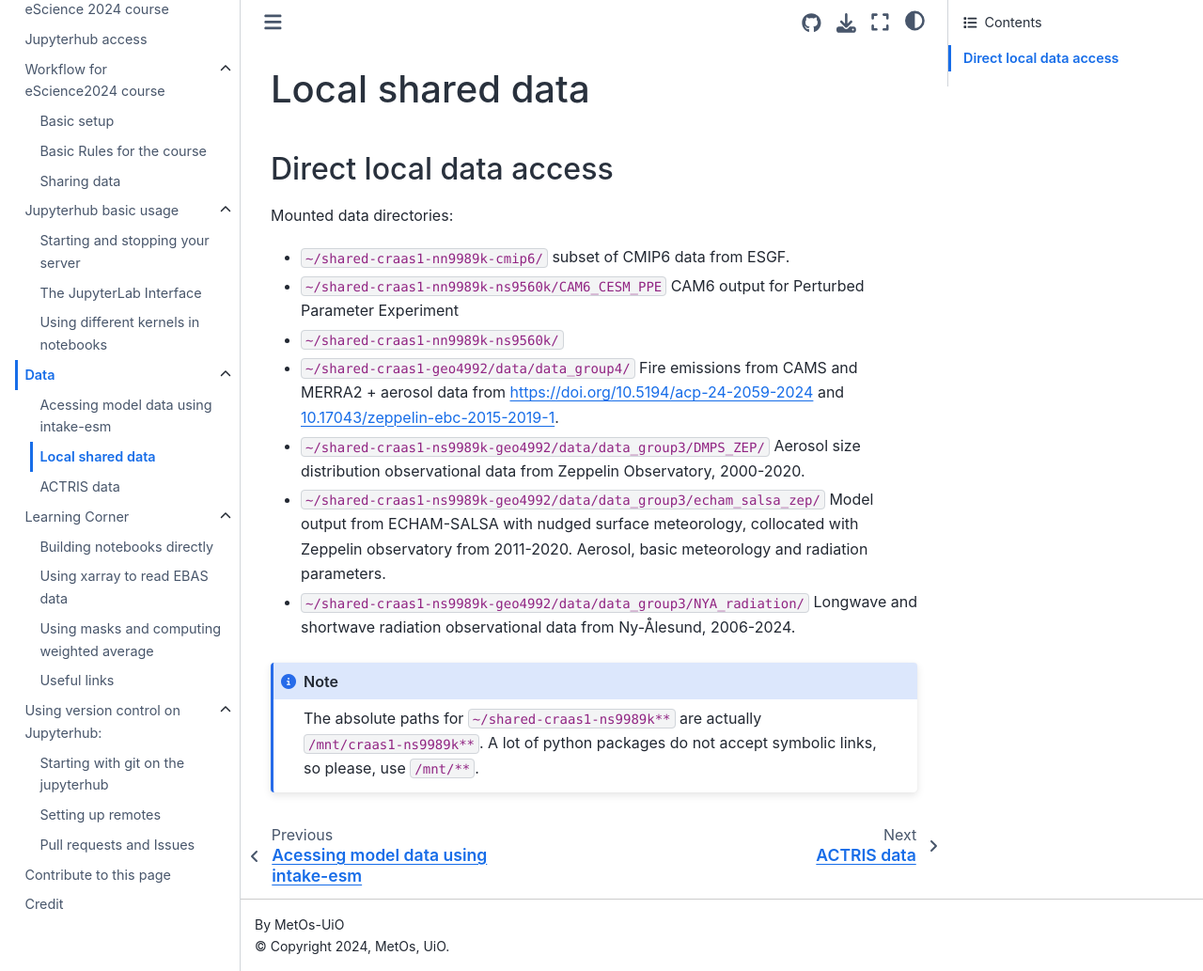
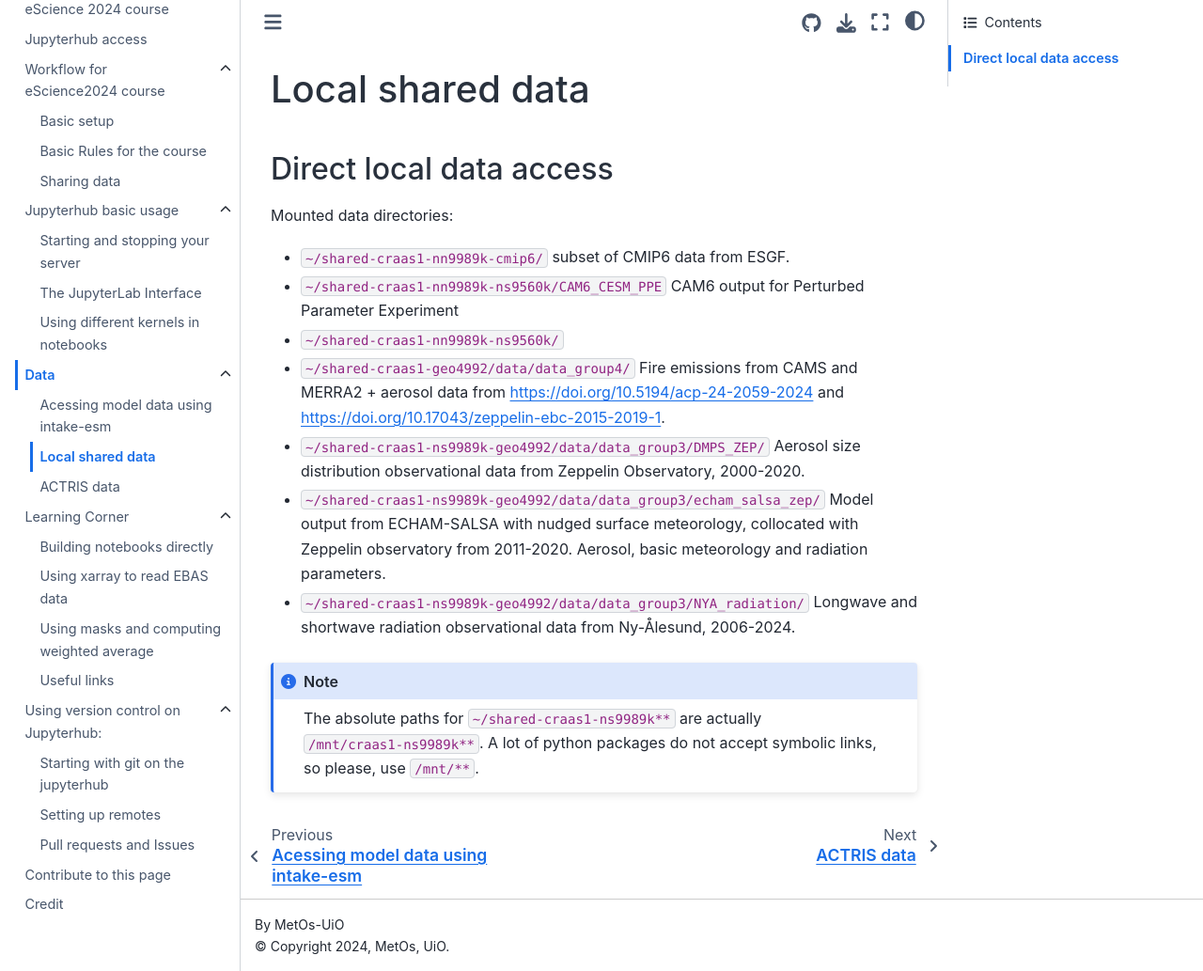
Before and after one commit to MetOs-UiO/eScience2024, a Sphinx documentation site: the page built from docs/data/local-data.rst, in a window 1280 px wide and 1033 px high. Shown: the whole window at 94% size. Built offline with Sphinx 7.4.7 and the Sphinx Book theme 1.1.4, drawn with Linux system fonts in a browser that asks for light colours; some of the changed lines change nothing that is shown.

Commit message:
fix hyper-link

```diff
--- a/docs/data/local-data.rst
+++ b/docs/data/local-data.rst
@@ -12,7 +12,7 @@
 
 - ``~/shared-craas1-nn9989k-ns9560k/``
 
-- ``~/shared-craas1-geo4992/data/data_group4/`` Fire emissions from CAMS and MERRA2 + aerosol data from `<https://doi.org/10.5194/acp-24-2059-2024>`_ and `<10.17043/zeppelin-ebc-2015-2019-1>`_.
+- ``~/shared-craas1-geo4992/data/data_group4/`` Fire emissions from CAMS and MERRA2 + aerosol data from `<https://doi.org/10.5194/acp-24-2059-2024>`_ and `<https://doi.org/10.17043/zeppelin-ebc-2015-2019-1>`_.
 
 - ``~/shared-craas1-ns9989k-geo4992/data/data_group3/DMPS_ZEP/`` Aerosol size distribution observational data from Zeppelin Observatory, 2000-2020.
 
```
